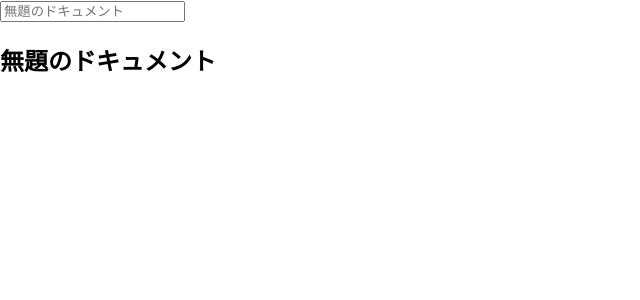
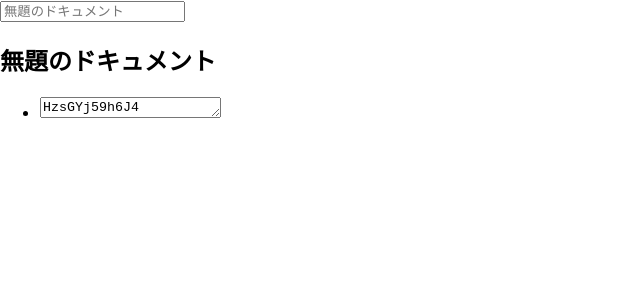
Before and after one commit to IttetsuSato/hbar, a React (Create React App) app in the folder react-sample/: page / in a window 1280 px wide. Shown: the top 300 px of the page, without its empty margins (0-640 px from the left). Built offline with nearby package versions, Linux system fonts and the light colour scheme.

Commit message:
enterで次の行生成

```diff
--- a/react-sample/src/components/EditArea.js
+++ b/react-sample/src/components/EditArea.js
@@ -3,12 +3,88 @@ import React from "react";
 class EditArea extends React.Component{
   constructor(props){
     super(props);
+    this.state = {
+      focusId: '',
+      content: ''
+    };
+    this.focusArea = React.createRef();
   }
+
+  //textareaへの書き込みをcontentに保存
+  handleChange = (event) => {
+    const focusId = event.target.id;
+    const content = event.target.value;
+    this.setState({focusId: focusId, content: content});
+  };
+
+  //enterキーで保存して次のtextareaをcreate
+  pressEnter = (event) => {
+    if(event.keyCode === 13){
+      const {focusId, content} = this.state;
+      event.preventDefault();
+      this.props.updateContent(focusId, content);
+      const nextId = this.props.createContent();
+      this.setState({focusId: nextId, content: '' });
+      const newTextarea = this.focusArea.current;
+      newTextarea.focus();
+    }
+  }
+  //deleteキーでline削除？
+  pressDelete = (event) => {
+    if(event.keyCode === 8){
+      const {focusId, content} = this.state;
+      if(content === ''){
+        console.log("delete");
+      }
+    }
+  }
+
+  //textareaでボタンを押したときの処理
+  lineOnKeyDown = (event) => {
+    this.pressEnter(event);
+    this.pressDelete(event);
+  }
+
+  //textareaへのフォーカスがはずれたら保存
+  lineBlur = (event) => {
+    const {focusId, content} = this.state;
+    event.preventDefault();
+    this.props.updateContent(focusId, content);
+    this.setState({content: ""});
+  }
+
+  //focus時、stateを更新
+  lineFocus = (event) => {
+    const focusId = event.target.id;
+    const content = event.target.value;
+    this.setState({focusId: focusId, content: content});
+  }
+
   render(){
     const{title, contents} = this.props;
+    const list = contents.map(contentData => {
+      return(
+        <li key={contentData.id}>
+          <textarea
+          ref={this.focusArea}
+          id={contentData.id}
+          className={contentData.id}
+          rows="1"
+          onChange={this.handleChange}
+          onKeyDown={this.lineOnKeyDown}
+          onBlur={this.lineBlur}
+          onFocus={this.lineFocus}
+          defaultValue={contentData.content}
+          ></textarea>
+        </li>
+      );
+    })
     return (
       <div>
-        <h2>{this.props.title}</h2>
+        <h2>{title}</h2>
+        <ul>
+          {list}
+        </ul>
       </div>
     );
   }
--- /dev/null
+++ b/react-sample/src/functions.js
@@ -0,0 +1,10 @@
+// ユーザIDをランダムに作成する関数
+export function randomIdGenerator(len) {
+  const chars = 'abcdefghijklmnopqrstuvwxyzABCDEFGHIJKLMNOPQRSTUVWXYZ0123456789'
+  const name = []
+  for (let i = 0; i < len; i++) {
+    const num = Math.floor(chars.length * Math.random())
+    name.push(chars[num])
+  }
+  return name.join('')
+}
--- a/react-sample/src/hbar.js
+++ b/react-sample/src/hbar.js
@@ -1,5 +1,6 @@
 import React from "react";
 
+import { randomIdGenerator } from "./functions";
 import Header from "./components/Header";
 import EditArea from "./components/EditArea";
 
@@ -9,8 +10,8 @@ class Hbar extends React.Component{
 
     this.state = {
       title: "無題のドキュメント",
-      contents: [],
-      nextId: 0
+      nextId: randomIdGenerator(12),
+      contents: [{id: 333, content: randomIdGenerator(12)}]
     };
   }
 
@@ -20,6 +21,30 @@ class Hbar extends React.Component{
     }
     this.setState({
       title: titleText
+    });
+  };
+
+  //textareaの生成（新しいtextareaのidを返す）
+  createContent = () => {
+    const {nextId, contents} = this.state;
+    this.setState({
+      nextId: randomIdGenerator(12),
+      contents: [...contents, {id: nextId, content: ''}]
+    });
+    return nextId
+  };
+
+  //contentsのupdate
+  updateContent = (id,newContent) => {
+    const {contents} = this.state;
+    const updatedContents = contents.map(contentData => {
+      if(contentData.id === id){
+        contentData.content = newContent;
+      }
+      return contentData
+    });
+    this.setState({
+      contents: updatedContents
     });
   };
   // deleteMemo = (id) => {
@@ -35,7 +60,12 @@ class Hbar extends React.Component{
     return(
       <div>
         <Header addTitle={this.addTitle}/>
-        <EditArea title={title} contents={contents} />
+        <EditArea
+          title={title}
+          contents={contents}
+          createContent={this.createContent}
+          updateContent={this.updateContent}
+          />
       </div>
     );
   }
```
Also changed, not shown: 1 other file (tests, documents, lock files or other folders).
